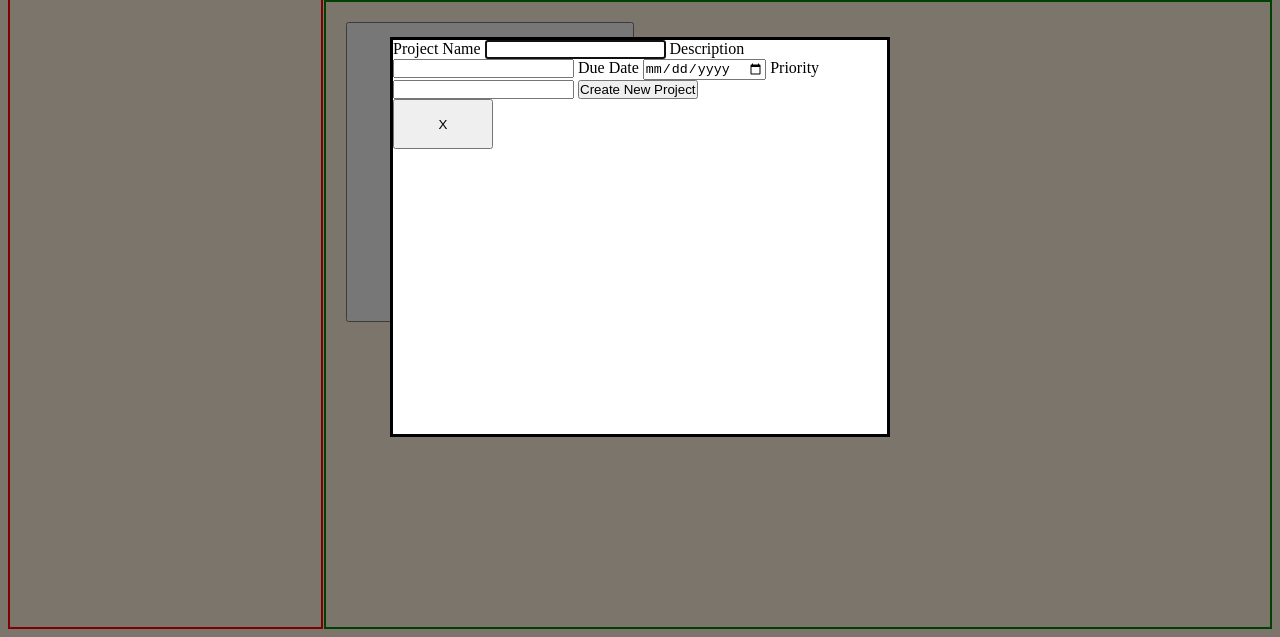
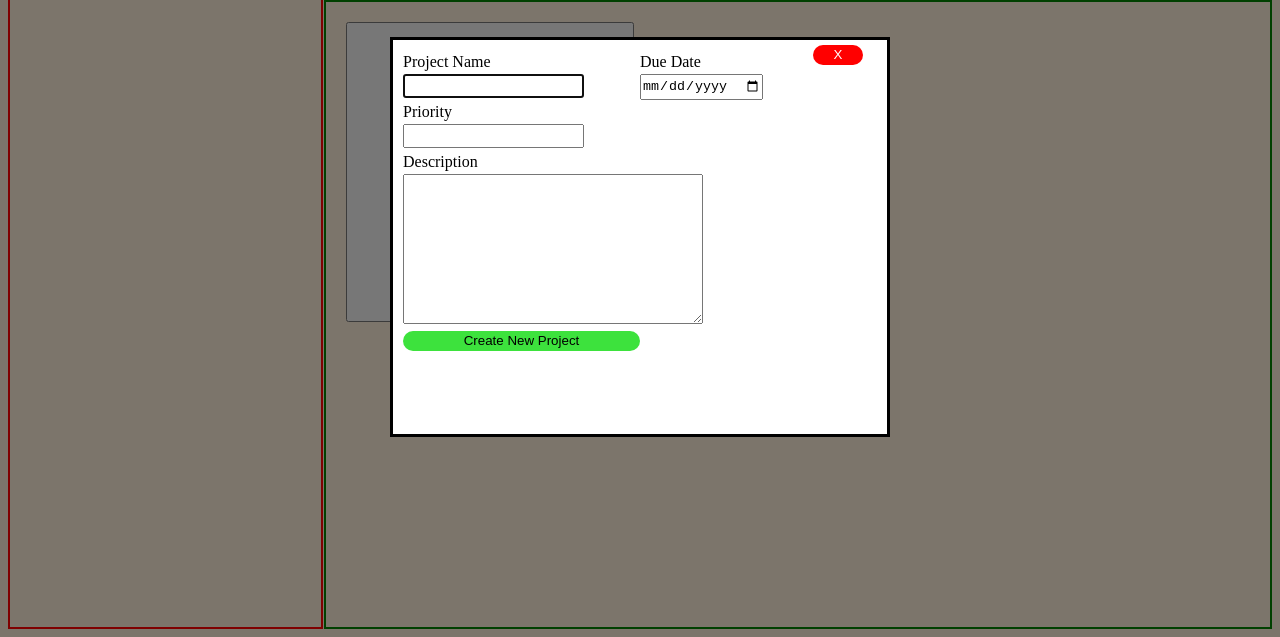
Before and after one commit to MiltonTomasino/todo-list, a website built with webpack: page src/template.html in a window 1280 px wide. Both pictures are taken after a click on the button "New Project". Shown: the part 163-800 px from the top of the page. Built offline with nearby package versions, Linux system fonts and the light colour scheme.

Commit message:
Create Basic Styling for Modal and Each Card

```diff
--- a/src/index.js
+++ b/src/index.js
@@ -75,9 +75,13 @@ const ProjectManipulation = (() => {
         card.classList.add("card");
 
         let header1 = document.createElement("h1");
+        header1.classList.add("header1");
         let para = document.createElement("p");
+        para.classList.add("desc");
         let due = document.createElement("p");
+        due.classList.add("due-date")
         let prio = document.createElement("p");
+        prio.classList.add("priority")
 
         header1.textContent = `${project.title}`;
         para.textContent = `${project.description}`;
--- a/src/style.css
+++ b/src/style.css
@@ -2,6 +2,7 @@
     margin: 0;
     padding: 0;
     box-sizing: border-box;
+    line-height: 1.5;
 }
 
 body {
@@ -59,6 +60,32 @@ body {
 
 .main > .card {
     outline: 2px solid purple;
+    border-radius: 10px;
+    background-color: white;
+
+    display: grid;
+    grid-template-columns: 1fr 1fr;
+    padding: 10px;
+}
+
+.card > .header1 {
+    grid-column: 1 / 3;
+    text-align: center;
+}
+
+.card > .due-date {
+    grid-row: 2 / 3;
+}
+
+.card > .priority {
+    grid-column: 2 / 3;
+    grid-row: 2 / 3;
+
+}
+
+.card > .desc {
+    grid-column: 1 / 3;
+    grid-row: 3 / 4;
 }
 
 .modal {
@@ -69,13 +96,58 @@ body {
 
     width: 500px;
     height: 400px;
+    padding: 10px;
 }
 
 .modal::backdrop {
     background-color: rgba(0, 0, 0, 0.5);
 }
 
-.modal > button:nth-child(2) {
-    width: 100px;
-    height: 50px;
+.modal > form {
+    display: grid;
+    grid-template-columns: 1fr 1fr;
+    grid-template-rows: 50px 50px;
 }
+
+.grid-element > label,
+.grid-element > input {
+    display: block;
+}
+
+.grid-desc {
+    grid-column: 1 / 3;
+    grid-row: 3 / 4;
+}
+
+.grid-desc > textarea {
+    height: 150px;
+    width: 300px;
+    padding: 5px;
+}
+
+form > #create-project {
+    grid-row: 4 / 5;
+    border: none;
+    background-color: rgb(61, 226, 61);
+    color: black;
+    border-radius: 10px;
+}
+
+#close-modal {
+    position: absolute;
+    top: 5px;
+    left: 420px;
+
+    width: 50px;
+    background-color: red;
+    border: none;
+    color: white;
+    border-radius: 10px;
+}
+
+#close-modal:hover, #create-project:hover {
+    background-color: white;
+    color: black;
+    border: 1px solid black;
+    cursor: pointer;
+}
--- a/src/template.html
+++ b/src/template.html
@@ -27,17 +27,25 @@
     </div>
     <dialog class="modal">
         <form action="">
-            <label for="project-name">Project Name</label>
-            <input type="text" id="project-name" name="project-name">
+            <div class="grid-element grid-name">
+                <label for="project-name">Project Name</label>
+                <input type="text" id="project-name" name="project-name">
+            </div>
 
-            <label for="project-description">Description</label>
-            <input type="text" id="project-description" name="project-description">
+            <div class="grid-element grid-date">
+                <label for="due-date">Due Date</label>
+                <input type="date" name="due-date" id="due-date">
+            </div>
 
-            <label for="due-date">Due Date</label>
-            <input type="date" name="due-date" id="due-date">
+            <div class="grid-element grid-prio">
+                <label for="project-priority">Priority</label>
+                <input type="number" id="project-priority" name="project-priority">
+            </div>
 
-            <label for="project-priority">Priority</label>
-            <input type="number" id="project-priority" name="project-priority">
+            <div class="grid-element grid-desc">
+                <label for="project-description">Description</label>
+                <textarea name="project-description" id="project-description"></textarea>
+            </div>
 
             <button id="create-project">Create New Project</button>
         </form>
```
